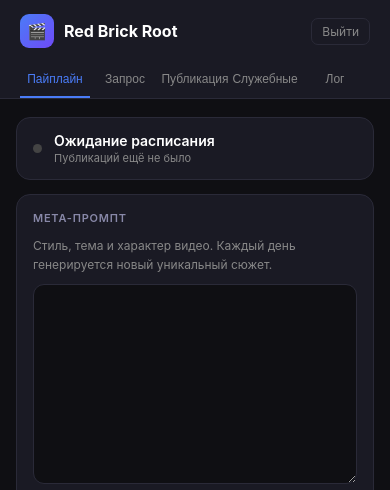
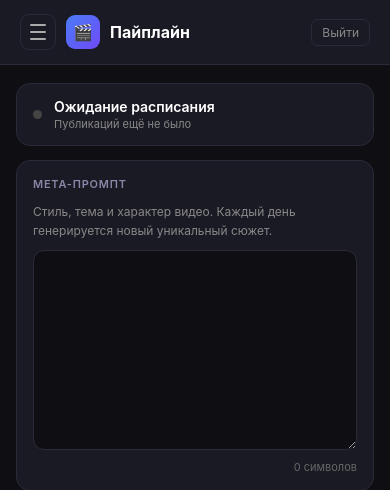
Before and after one commit to LiberSynth/VIPilot, a Flask app: template templates/admin.html in a window 390 px wide. Shown: the top 490 px of the page. Run offline with Flask 3, Linux system fonts and the light colour scheme; the template is opened without the code that fills it, so the values that code supplies are empty; some libraries are stand-ins or nearby versions.

Commit message:
Replace tabs with a sidebar navigation menu for improved usability
This commit refactors the admin interface by replacing the tab-based navigation with a collapsible sidebar menu. The changes include updating the HTML structure to include a hamburger button and a sidebar overlay, modifying CSS for the new navigation elements, and adjusting JavaScript to manage sidebar visibility and navigation logic, including the replacement of `switchTab` with `switchPanel` and updates to model loading and URL restoration.

Replit-Commit-Author: Agent
Replit-Commit-Session-Id: ee14c482-b909-477d-8028-47556ab92725
Replit-Commit-Checkpoint-Type: full_checkpoint
Replit-Commit-Event-Id: 0b081241-047e-4cc1-af43-952ccbdb2291
Replit-Commit-Screenshot-Url: https://storage.googleapis.com/screenshot-production-us-central1/06cac21d-02db-4ac2-a5f0-62c917563e6a/ee14c482-b909-477d-8028-47556ab92725/t25CrbH
Replit-Helium-Checkpoint-Created: true

```diff
--- a/templates/admin.html
+++ b/templates/admin.html
@@ -24,16 +24,15 @@
   header {
     background: #1a1a24;
     border-bottom: 1px solid #2a2a38;
-    padding: 14px 20px 0;
+    padding: 14px 20px;
     position: sticky;
     top: 0;
-    z-index: 10;
+    z-index: 100;
   }
   .header-top {
     display: flex;
     align-items: center;
     justify-content: space-between;
-    margin-bottom: 14px;
   }
   .header-left { display: flex; align-items: center; gap: 10px; }
   .header-icon {
@@ -44,22 +43,82 @@
     font-size: 16px;
   }
   h1 { font-size: 16px; font-weight: 700; color: #fff; }
+  .header-right { display: flex; align-items: center; gap: 10px; }
   .logout {
     font-size: 12px; color: #888; text-decoration: none;
     padding: 5px 10px; border: 1px solid #2a2a38; border-radius: 7px;
   }
   .logout:active { background: #2a2a38; }
 
-  .tabs { display: flex; }
-  .tab-btn {
-    flex: 1; padding: 10px 0; text-align: center;
-    font-size: 12px; font-weight: 500; color: #888;
-    background: none; border: none;
-    border-bottom: 2px solid transparent;
-    cursor: pointer; transition: color .15s, border-color .15s;
+  .hamburger {
+    display: flex; flex-direction: column; justify-content: center;
+    align-items: center; gap: 5px;
+    width: 36px; height: 36px;
+    background: none; border: 1px solid #2a2a38; border-radius: 9px;
+    cursor: pointer; padding: 0; flex-shrink: 0;
   }
-  .tab-btn.active { color: #4a7cf7; border-bottom-color: #4a7cf7; }
-  .tab-btn:active { opacity: .7; }
+  .hamburger span {
+    display: block; width: 16px; height: 2px;
+    background: #aaa; border-radius: 2px;
+    transition: background .15s;
+  }
+  .hamburger:active span { background: #fff; }
+
+  /* ── Sidebar overlay ── */
+  .sidebar-overlay {
+    display: none;
+    position: fixed; inset: 0;
+    background: rgba(0,0,0,.55);
+    z-index: 200;
+  }
+  .sidebar-overlay.open { display: block; }
+
+  .sidebar {
+    position: fixed; top: 0; left: 0; bottom: 0;
+    width: 240px;
+    background: #1a1a24;
+    border-right: 1px solid #2a2a38;
+    z-index: 201;
+    transform: translateX(-100%);
+    transition: transform .22s cubic-bezier(.4,0,.2,1);
+    display: flex; flex-direction: column;
+    overflow-y: auto;
+  }
+  .sidebar.open { transform: translateX(0); }
+
+  .sidebar-header {
+    display: flex; align-items: center; justify-content: space-between;
+    padding: 16px 16px 12px;
+    border-bottom: 1px solid #2a2a38;
+  }
+  .sidebar-title { font-size: 13px; font-weight: 600; color: #8888a8;
+    text-transform: uppercase; letter-spacing: .07em; }
+  .sidebar-close {
+    background: none; border: none; color: #666;
+    font-size: 20px; line-height: 1; cursor: pointer; padding: 0;
+  }
+  .sidebar-close:active { color: #fff; }
+
+  .sidebar-nav { padding: 10px 8px; flex: 1; }
+  .sidebar-item {
+    display: flex; align-items: center; gap: 12px;
+    padding: 11px 12px;
+    border-radius: 10px;
+    font-size: 14px; font-weight: 500; color: #aaa;
+    cursor: pointer;
+    border: none; background: none; width: 100%; text-align: left;
+    font-family: inherit;
+    transition: background .12s, color .12s;
+    margin-bottom: 2px;
+  }
+  .sidebar-item:active { background: rgba(74,124,247,.12); }
+  .sidebar-item.active { color: #fff; background: rgba(74,124,247,.14); }
+  .sidebar-item-icon { font-size: 16px; flex-shrink: 0; line-height: 1; }
+  .sidebar-section-label {
+    font-size: 11px; color: #555; font-weight: 600;
+    text-transform: uppercase; letter-spacing: .07em;
+    padding: 12px 12px 6px;
+  }
 
   .container { padding: 18px 16px; max-width: 640px; margin: 0 auto; }
   .tab-panel { display: none; }
@@ -391,20 +450,46 @@
 </head>
 <body>
 
+<!-- Sidebar overlay (closes on click) -->
+<div class="sidebar-overlay" id="sidebar-overlay" onclick="closeSidebar()"></div>
+
+<!-- Sidebar -->
+<div class="sidebar" id="sidebar">
+  <div class="sidebar-header">
+    <span class="sidebar-title">Разделы</span>
+    <button class="sidebar-close" onclick="closeSidebar()">✕</button>
+  </div>
+  <nav class="sidebar-nav">
+    <button class="sidebar-item active" data-panel="pipeline" onclick="switchPanel('pipeline')">
+      <span class="sidebar-item-icon">▶</span>Пайплайн
+    </button>
+    <button class="sidebar-item" data-panel="request" onclick="switchPanel('request')">
+      <span class="sidebar-item-icon">⚙</span>Запрос
+    </button>
+    <button class="sidebar-item" data-panel="publish" onclick="switchPanel('publish')">
+      <span class="sidebar-item-icon">📤</span>Публикация
+    </button>
+    <button class="sidebar-item" data-panel="service" onclick="switchPanel('service')">
+      <span class="sidebar-item-icon">🔧</span>Служебные
+    </button>
+    <button class="sidebar-item" data-panel="log" onclick="switchPanel('log')">
+      <span class="sidebar-item-icon">📋</span>Лог
+    </button>
+  </nav>
+</div>
+
 <header>
   <div class="header-top">
     <div class="header-left">
+      <button class="hamburger" onclick="openSidebar()" aria-label="Меню">
+        <span></span><span></span><span></span>
+      </button>
       <div class="header-icon">🎬</div>
-      <h1>Red Brick Root</h1>
+      <h1 id="page-title">Пайплайн</h1>
     </div>
-    <a href="/logout" class="logout">Выйти</a>
-  </div>
-  <div class="tabs">
-    <button class="tab-btn active" onclick="switchTab('pipeline', this)">Пайплайн</button>
-    <button class="tab-btn" onclick="switchTab('request', this)">Запрос</button>
-    <button class="tab-btn" onclick="switchTab('publish', this)">Публикация</button>
-    <button class="tab-btn" onclick="switchTab('service', this)">Служебные</button>
-    <button class="tab-btn" onclick="switchTab('log', this)">Лог</button>
+    <div class="header-right">
+      <a href="/logout" class="logout">Выйти</a>
+    </div>
   </div>
 </header>
 
@@ -675,20 +760,47 @@
 </div>
 
 <script>
-function switchTab(name, btn) {
-  document.querySelectorAll('.tab-panel').forEach(p => p.classList.remove('active'));
-  document.querySelectorAll('.tab-btn').forEach(b => b.classList.remove('active'));
-  document.getElementById('panel-' + name).classList.add('active');
-  btn.classList.add('active');
+const PANEL_TITLES = {
+  pipeline: 'Пайплайн',
+  request:  'Запрос',
+  publish:  'Публикация',
+  service:  'Служебные',
+  log:      'Лог',
+};
+
+function openSidebar() {
+  document.getElementById('sidebar').classList.add('open');
+  document.getElementById('sidebar-overlay').classList.add('open');
 }
 
-// Восстановить вкладку из ?tab=... после сохранения
+function closeSidebar() {
+  document.getElementById('sidebar').classList.remove('open');
+  document.getElementById('sidebar-overlay').classList.remove('open');
+}
+
+function switchPanel(name) {
+  document.querySelectorAll('.tab-panel').forEach(p => p.classList.remove('active'));
+  document.querySelectorAll('.sidebar-item').forEach(b => b.classList.remove('active'));
+  const panel = document.getElementById('panel-' + name);
+  if (panel) panel.classList.add('active');
+  const btn = document.querySelector('.sidebar-item[data-panel="' + name + '"]');
+  if (btn) btn.classList.add('active');
+  const titleEl = document.getElementById('page-title');
+  if (titleEl) titleEl.textContent = PANEL_TITLES[name] || name;
+  closeSidebar();
+  // Load models when switching to request panel
+  if (name === 'request') {
+    const cp = document.getElementById('cp-falai');
+    if (cp && !cp.classList.contains('open')) cp.classList.add('open');
+    if (typeof loadModels === 'function') loadModels();
+  }
+}
+
+// Восстановить раздел из ?tab=... после сохранения
 (function() {
   const tab = new URLSearchParams(window.location.search).get('tab');
-  if (tab) {
-    const panel = document.getElementById('panel-' + tab);
-    const btn = document.querySelector('.tab-btn[onclick*="\'' + tab + '\'"]');
-    if (panel && btn) switchTab(tab, btn);
+  if (tab && document.getElementById('panel-' + tab)) {
+    switchPanel(tab);
     history.replaceState(null, '', window.location.pathname);
   }
 })();
@@ -977,18 +1089,10 @@ function toggleCP(id) {
       });
   }
 
-  // Auto-open and load when request tab is clicked
-  document.querySelectorAll('.tab-btn').forEach(function(btn) {
-    btn.addEventListener('click', function() {
-      if (btn.getAttribute('onclick') && btn.getAttribute('onclick').indexOf("'request'") !== -1) {
-        const cp = document.getElementById('cp-falai');
-        if (cp && !cp.classList.contains('open')) cp.classList.add('open');
-        loadModels();
-      }
-    });
-  });
+  // Expose loadModels globally so switchPanel can call it
+  window.loadModels = loadModels;
 
-  // Load immediately if request tab is active on page load
+  // Load immediately if request panel is active on page load
   (function() {
     const requestPanel = document.getElementById('panel-request');
     if (requestPanel && requestPanel.classList.contains('active')) {
```
